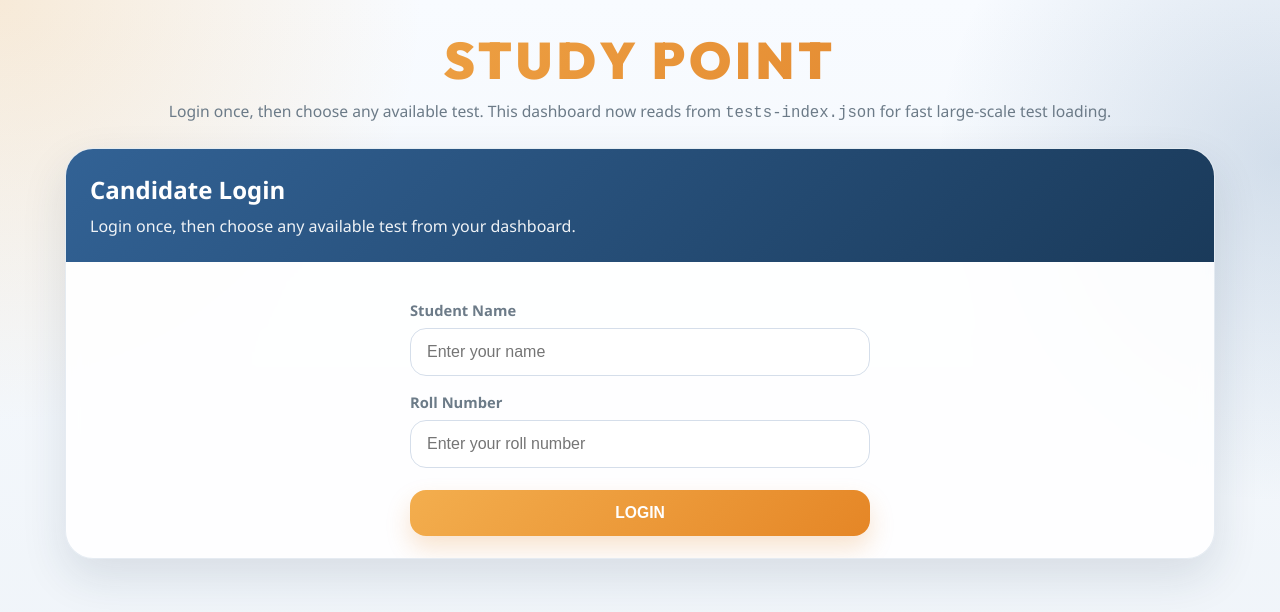
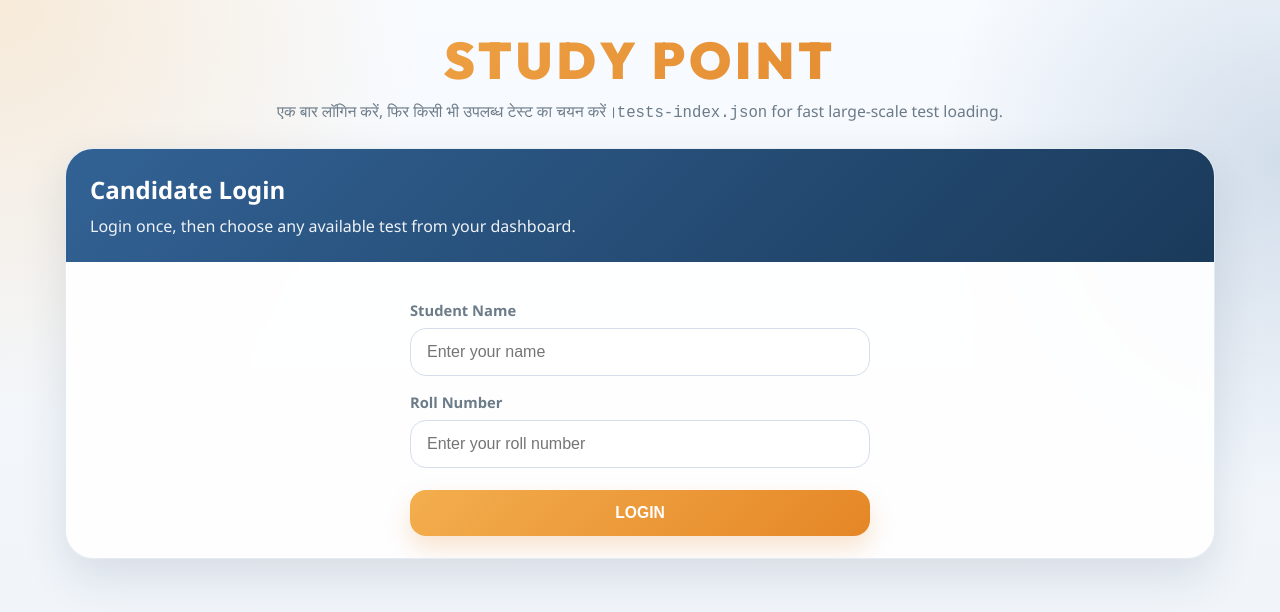
Before and after one commit to MrPawanGitHub/StudyPoint, a plain HTML site: page index.html in a window 1280 px wide. Drawn offline with Linux system fonts and the light colour scheme.

Commit message:
Fix HTML encoding issues in index.html

```diff
--- a/index.html
+++ b/index.html
@@ -283,7 +283,7 @@
 <body>
   <div class="shell">
     <div class="brand">STUDY POINT</div>
-    <p class="subtitle">Login once, then choose any available test. This dashboard now reads from <code>tests-index.json</code> for fast large-scale test loading.</p>
+    <p class="subtitle">एक बार लॉगिन करें, फिर किसी भी उपलब्ध टेस्ट का चयन करें।<code>tests-index.json</code> for fast large-scale test loading.</p>
 
     <section id="login-screen" class="panel active">
       <div class="hero">
```
